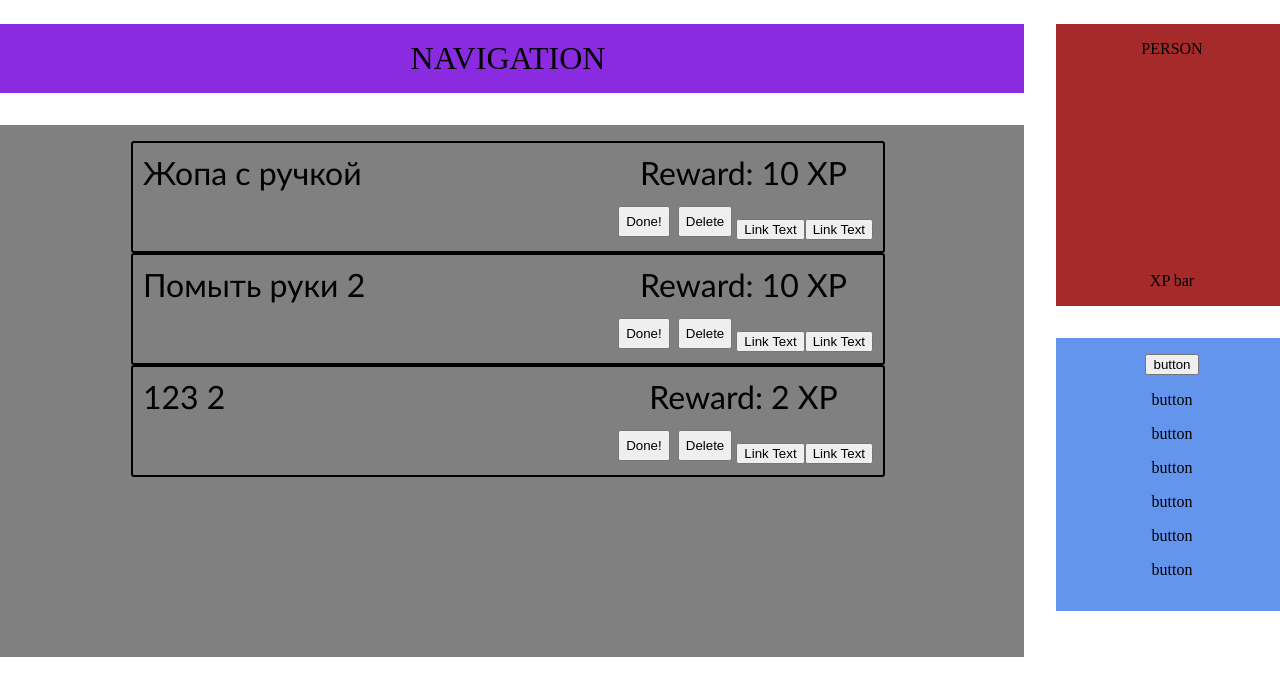
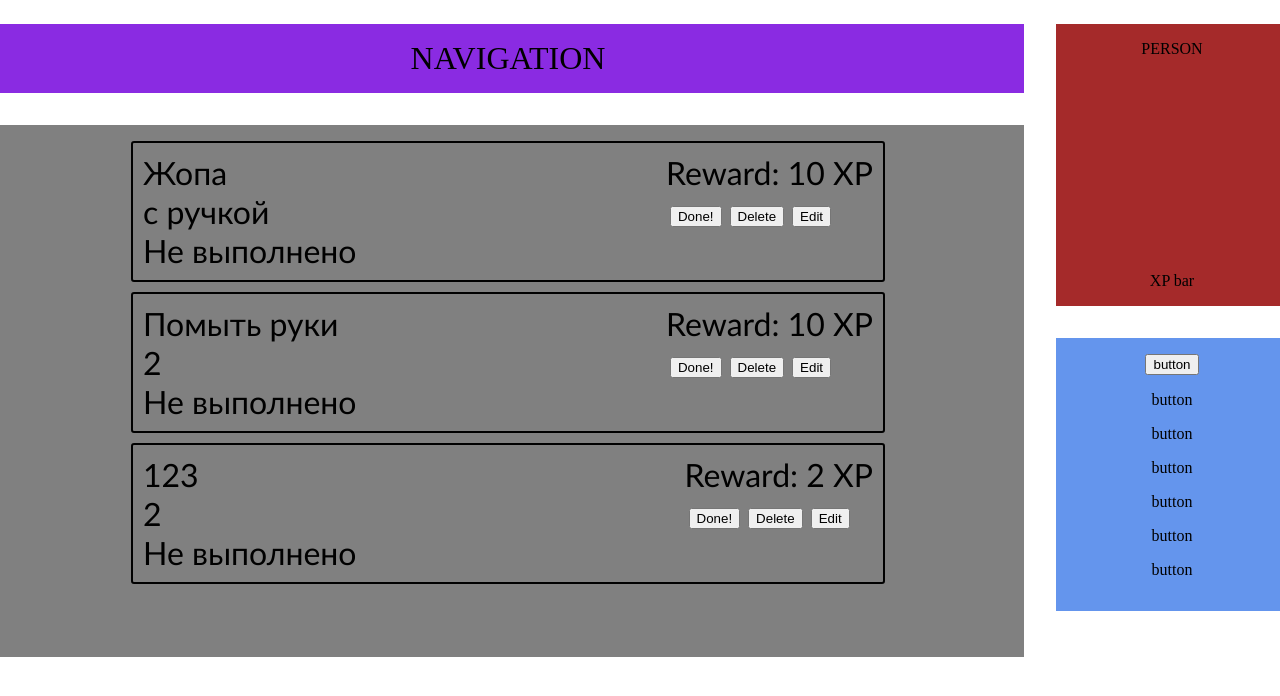
Before and after one commit to ArestMarih/NewTracks, a Django app: page / in a window 1280 px wide. Shown: the top 696 px of the page. Run offline with Django 4.2, Linux system fonts and the light colour scheme; data comes from the database, SQL or seed files in the repository; both versions use the stored data as it was after the commit.

Commit message:
Add btn and back-end futures

```diff
--- a/Track/Track/settings.py
+++ b/Track/Track/settings.py
@@ -45,7 +45,6 @@ MIDDLEWARE = [
     'django.middleware.security.SecurityMiddleware',
     'django.contrib.sessions.middleware.SessionMiddleware',
     'django.middleware.common.CommonMiddleware',
-    'django.middleware.csrf.CsrfViewMiddleware',
     'django.contrib.auth.middleware.AuthenticationMiddleware',
     'django.contrib.messages.middleware.MessageMiddleware',
     'django.middleware.clickjacking.XFrameOptionsMiddleware',
--- a/Track/Track/urls.py
+++ b/Track/Track/urls.py
@@ -1,7 +1,7 @@
 
 from django.contrib import admin
 from django.urls import path
-from trak.views import main, deleters, Poster
+from trak.views import main, deleters, Poster, edit
 from trak import views
 
 urlpatterns = [
@@ -9,4 +9,5 @@ urlpatterns = [
     path('', main, name='main'),
     path('deleters/<int:id>/', views.deleters),
     path('Poster/', views.Poster),
+    path('edit/<int:id>/',views.edit)
 ]
--- a/Track/static/css/class.css
+++ b/Track/static/css/class.css
@@ -6,6 +6,13 @@
     max-width: 300px;
     padding: 10px;
     background-color: white;
+}
+.form-edit{
+   display: none;
+   position: fixed;
+   bottom: 0;
+   right: 15px;
+   border: 3px solid #f1f1f1;
 }
 .form-popup {
     display: none;
@@ -35,6 +42,9 @@
 .infotext{
     margin: 10px;
     font-family: Trebuchet MS;
+    display: flex;
+    flex-direction: column;
+    align-items: flex-start;
 }
 .infobtn{
     margin: 4px;
--- a/Track/static/css/id.css
+++ b/Track/static/css/id.css
@@ -45,6 +45,8 @@
 #info{
     display: flex;
     justify-content: center;
+    margin-bottom: 10px;
+
 }
 #inforb{
     flex-direction: column;
@@ -62,3 +64,6 @@
     display: flex;
     flex-wrap: nowrap;
 }
+#penis{
+   display: none;
+}
--- a/Track/static/js/main.js
+++ b/Track/static/js/main.js
@@ -1,6 +1,13 @@
+function closeForm() {
+  document.getElementById("myForm").style.display = "none";
+}
 function openForm() {
   document.getElementById("myForm").style.display = "block";
 }
-function closeForm() {
-  document.getElementById("myForm").style.display = "none";
+
+function openEdit() {
+  document.getElementById("penis").style.display = "block";
 }
+function closeEdit() {
+  document.getElementById("penis").style.display = "none";
+}
--- a/Track/trak/templates/trak/main.html
+++ b/Track/trak/templates/trak/main.html
@@ -17,7 +17,9 @@
           <div id="info">
             <div id="infostate">
               <div class="infotext" id="infomain">
-                {{ quest.nameQu }} {{ quest.comments }}
+                <span>{{ quest.nameQu }}</span><span>{{ quest.comments }}</span>
+                {% if quest.done %}<span>Выполнено</span>{% else %}Не
+                выполнено{% endif %}
               </div>
               <div id="inforb">
                 <div class="infotext">Reward: {{ quest.exp }} XP</div>
@@ -25,12 +27,9 @@
                   <div id="infob">
                     <button class="infobtn">Done!</button>
                     <button class="infobtn">Delete</button>
-                    <a href="deleters/{{ quest.id }}"
-                      ><button>Link Text</button></a
-                    >
-                    <a href="http://stackoverflow.com"
-                      ><button>Link Text</button></a
-                    >
+                    <button class="infobtn" type="button" onclick="openEdit()">
+                      Edit
+                    </button>
                   </div>
                 </div>
               </div>
@@ -62,7 +61,6 @@
     </div>
     <div class="form-popup" id="myForm">
       <form method="POST" class="form-container" action="Poster/">
-        {% csrf_token %}
         <label for="nameQu"><b>Задача</b></label>
         <input type="text" placeholder="Текущая задача" name="nameQu" />
 
@@ -78,5 +76,39 @@
         </button>
       </form>
     </div>
+    <div class="form-popup" id="penis">
+      {% for quest in quests %}
+      <form method="POST" class="form-container" action="edit/{{ quest.id }}/">
+        <label for="nameQu"><b>Задача</b></label>
+        <input
+          type="text"
+          placeholder="Текущая задача"
+          value="{{ quest.nameQu }}"
+          name="nameQu"
+        />
+
+        <label for="comments"><b>Коментарий</b></label>
+        <input
+          type="text"
+          placeholder="Коментарий"
+          value="{{ quest.comments }}"
+          name="comments"
+        />
+
+        <label for="exp"><b>Опыт</b></label>
+        <input
+          type="text"
+          value="{{ quest.exp }}"
+          placeholder="Опыт"
+          name="exp"
+        />
+        <button type="submit" class="btn" value="POST">Отправка формы</button>
+
+        <button type="button" class="btn cancel" onclick="closeEdit()">
+          Закрыть
+        </button>
+        {% endfor %}
+      </form>
+    </div>
   </body>
 </html>
--- a/Track/trak/views.py
+++ b/Track/trak/views.py
@@ -17,3 +17,12 @@ def Poster(request):
         exp = request.POST.get('exp')
         quest.objects.create(nameQu=nameQu, comments=comments, exp=exp)
     return HttpResponseRedirect('/')
+
+def edit(request, id):
+     p = quest.objects.get(id=id)
+     if request.method == "POST":
+         p.nameQu = request.POST.get('nameQu')
+         p.comments = request.POST.get('comments')
+         p.exp = request.POST.get('exp')
+         p.save()
+         return HttpResponseRedirect('/')
```
Also changed, not shown: Track/db.sqlite3.
